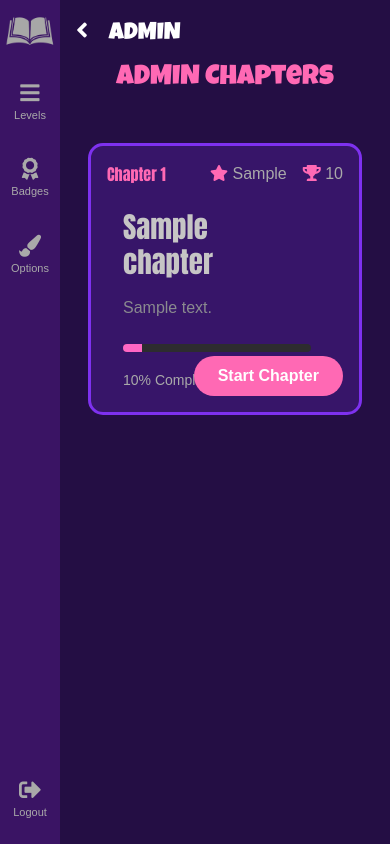
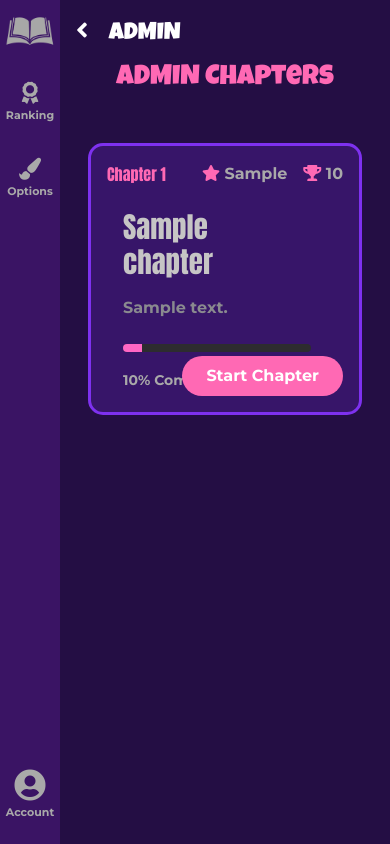
Before and after one commit to Luxanna22/webscape, a Flask app: template templates/user/chapter_list.html in a window 390 px wide. Run offline with Flask 3, Linux system fonts and the light colour scheme; the template is opened without the code that fills it: most values are stand-ins (such as "Sample title", 1, 10 or a date in 2020).

Commit message:
Enhance chapter_list.html template with new font imports, improved sidebar styling, and updated navigation item labels. Adjust layout for better responsiveness and user experience.

```diff
--- a/templates/user/chapter_list.html
+++ b/templates/user/chapter_list.html
@@ -21,6 +21,9 @@
       rel="stylesheet"
     />
     <style>
+      @import url("https://fonts.googleapis.com/css2?family=Luckiest+Guy&display=swap");
+      @import url("https://fonts.googleapis.com/css2?family=Montserrat:wght@700&display=swap");
+
       :root {
         --bg-color: #240e44;
         --secondary-color: #2d2c2f;
@@ -28,17 +31,19 @@
         --primary-gray: #c6c5c5;
         --purple-accent: #7e31ef;
       }
-
+      html,
       body {
         background-color: var(--bg-color);
         color: #a9a9a9;
         font-family: "Montserrat", sans-serif;
         min-height: 100vh;
+        scrollbar-width: thin;
+        scrollbar-color: var(--accent-color) var(--secondary-color);
       }
 
       .sidebar {
         background-color: #3a1464;
-        width: 80px;
+        width: 90px;
         height: 100vh;
         position: fixed;
         top: 0;
@@ -48,6 +53,7 @@
         align-items: center;
         padding-top: 20px;
         gap: 50px;
+        z-index: 200;
       }
 
       .sidebar .nav-item {
@@ -57,6 +63,8 @@
         color: #a9a9a9;
         user-select: none;
         cursor: pointer;
+        font-family: "Montserrat", sans-serif;
+        font-weight: bold;
       }
 
       .sidebar .nav-item i {
@@ -75,8 +83,8 @@
       }
 
       .main-content {
-        margin-left: 80px;
-        padding: 2rem;
+        margin-left: 90px;
+        padding: 20px;
       }
 
       .chapter-number {
@@ -234,24 +242,25 @@
         /></a>
         <br />
       </div>
-      <div class="nav-item levels">
+      <!-- <div class="nav-item levels">
         <i class="fas fa-bars" aria-hidden="true"></i>
         <span>Levels</span>
-      </div>
+      </div> -->
       <div class="nav-item badges">
         <i class="fas fa-award" aria-hidden="true"></i>
-        <span>Badges</span>
+        <span>Ranking</span>
       </div>
       <div class="nav-item options">
         <i class="fas fa-paint-brush" aria-hidden="true"></i>
         <span>Options</span>
       </div>
-      <div
-        class="nav-item account mt-auto mb-4"
-        onclick="window.location.href='/logout'"
-      >
-        <i class="fas fa-sign-out-alt" aria-hidden="true"></i>
-        <span>Logout</span>
+      <div class="nav-item account mt-auto mb-4">
+        <i
+          class="fas fa-user-circle"
+          style="font-size: 32px"
+          aria-hidden="true"
+        ></i>
+        <span>Account</span>
       </div>
     </nav>
 
@@ -326,7 +335,9 @@
       const level = "{{ level }}";
 
       function startChapter(chapterId) {
-        window.location.href = `/user/classic/${level.toLowerCase()}/${chapterId}`;
+        window.location.href = `/user/classic/${encodeURIComponent(
+          level
+        )}/${chapterId}`;
       }
     </script>
   </body>
```
